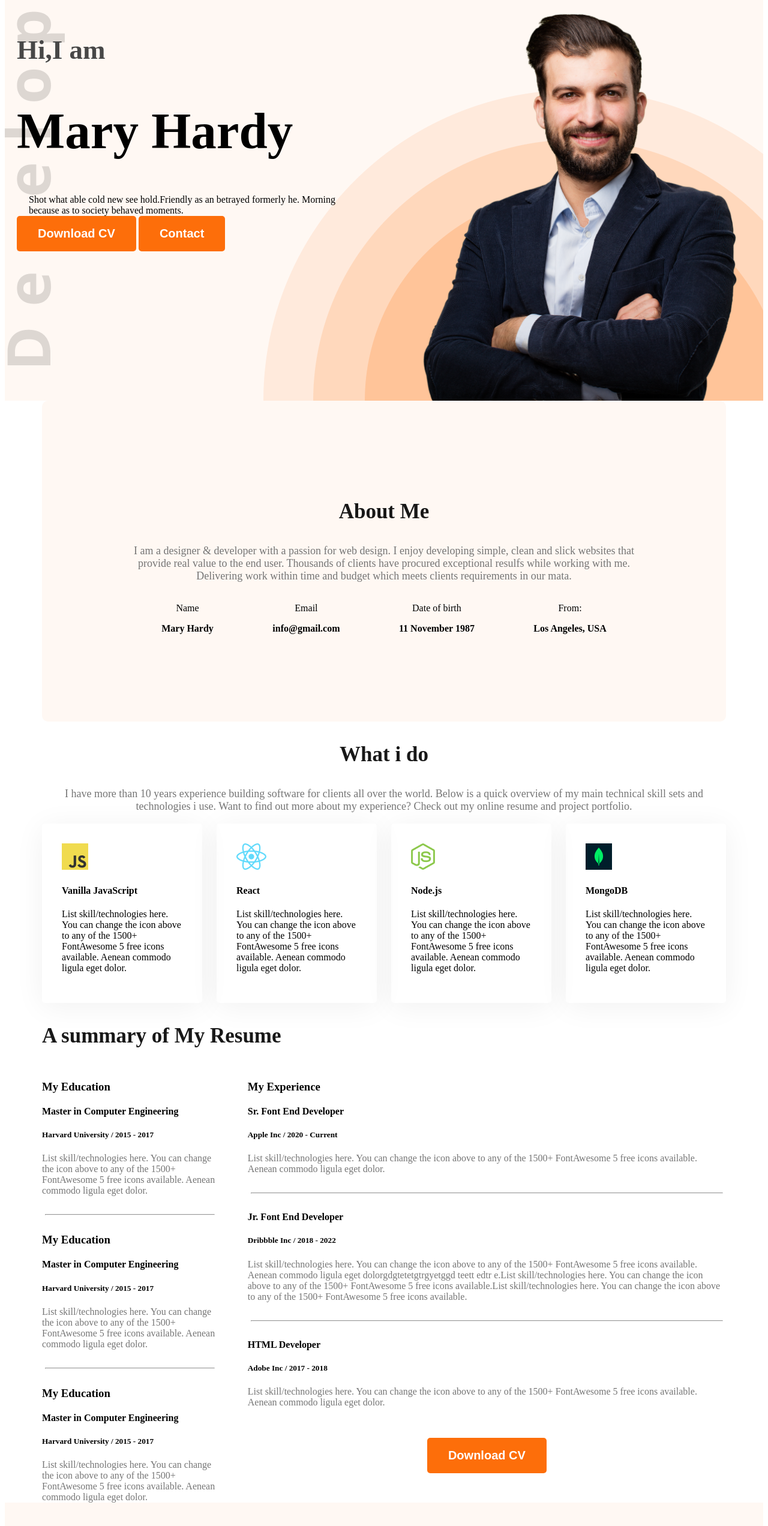
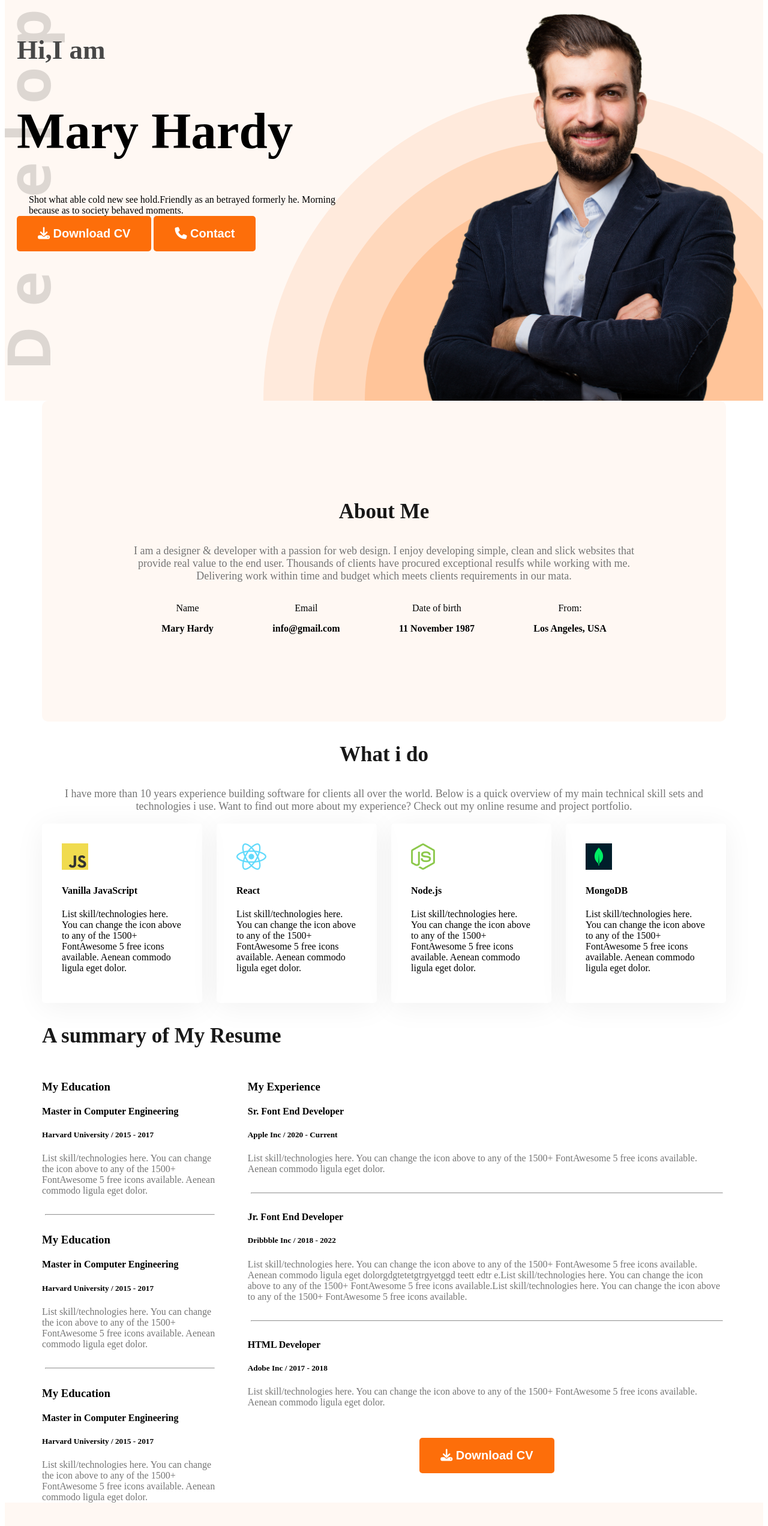
Before and after one commit to SummaiyaAliShorna/web-dev-portfolio, a plain HTML site: page index.html in a window 1280 px wide. Shown: the part 162-2706 px from the top of the page at 60% size. Drawn offline with Linux system fonts and the light colour scheme.

Commit message:
added font awesome icon

```diff
--- a/index.html
+++ b/index.html
@@ -8,6 +8,8 @@
 <link rel="preconnect" href="https://fonts.gstatic.com" crossorigin>
 <link href="https://fonts.googleapis.com/css2?family=Open+Sans:ital,wght@0,300..800;1,300..800&display=swap" rel="stylesheet">
     <link rel="stylesheet" href="styles/portfolio.css">
+
+    <script src="https://kit.fontawesome.com/2a53f89369.js" crossorigin="anonymous"></script>
 </head>
 <body class="open-sans-normal " >
     <header class="header secondary-bg ">
@@ -28,8 +30,11 @@
 
     Shot what able cold new see hold.Friendly as an betrayed formerly he. Morning because as to society behaved moments.
 </p>
-<button class="btn-primary">Download CV</button>
-<button class="btn-primary">Contact</button>
+<button class="btn-primary"> <i class="fa-solid fa-download"></i> Download CV</button>
+<button class="btn-primary">
+
+
+<i class="fa-solid fa-phone"></i> Contact</button>
 
 
   </div>
@@ -157,8 +162,13 @@
 
     </div>
 
-    <div class="text-center resume-download-cv">
-<button class="btn-primary"> Download CV</button>
+
+
+ <div class="text-center resume-download-cv">
+<button class="btn-primary"><i class="fa-solid fa-download"></i>  Download CV</button>
+
+
+
     </div>
 
 
```
